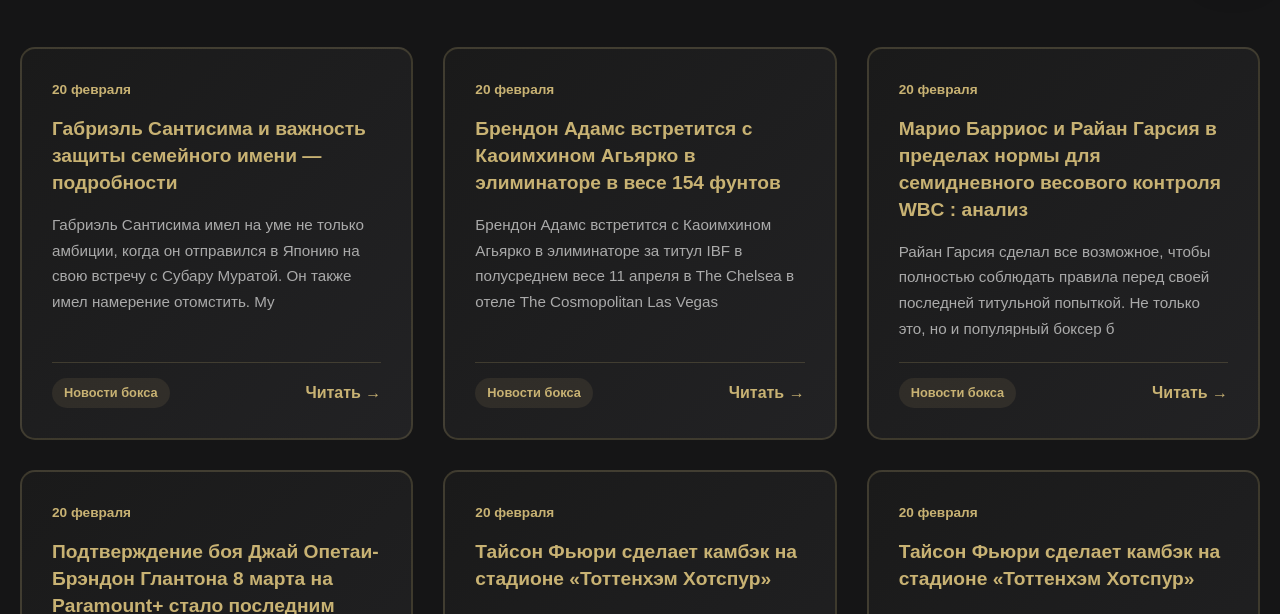
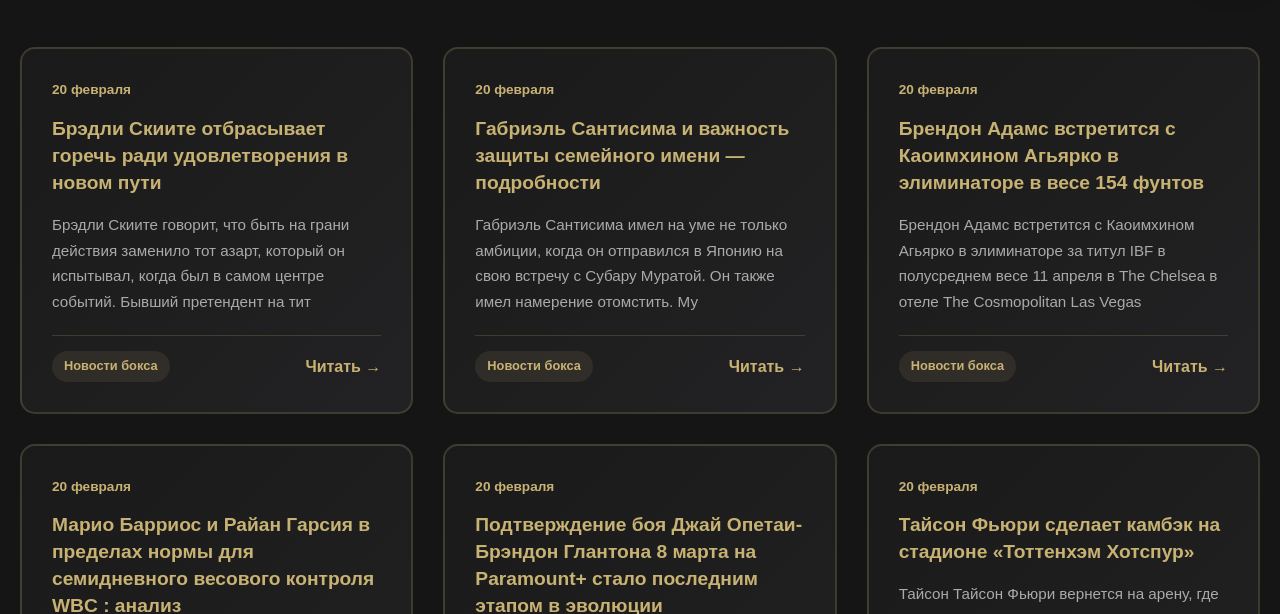
Before and after one commit to kaylas000/club-ring, a plain HTML site: page articles.html in a window 1280 px wide. Shown: the part 810-1424 px from the top of the page. Drawn offline with Linux system fonts and the light colour scheme.

Commit message:
Pub: Брэдли Скиите отбрасывает горечь ради уд

```diff
--- a/js/articles-data.js
+++ b/js/articles-data.js
@@ -4,6 +4,16 @@
  */
 
 const articlesData = [
+    {
+        date: "2026-02-20",
+        dateText: "20 февраля",
+        title: "Брэдли Скиите отбрасывает горечь ради удовлетворения в новом пути",
+        description: "Брэдли Скиите говорит, что быть на грани действия заменило тот азарт, который он испытывал, когда был в самом центре событий. Бывший претендент на тит",
+        category: "Новости бокса",
+        categoryClass: "gold",
+        url: "брэдли-скиите-отбрасывает-горечь-ради-удовлетворен.html",
+        isExternal: false
+    },
     {
         date: "2026-02-20",
         dateText: "20 февраля",
```
Also changed, not shown: sitemap.xml (+7 -0 lines), брэдли-скиите-отбрасывает-горечь-ради-удовлетворен.html (+4 -4 lines).
